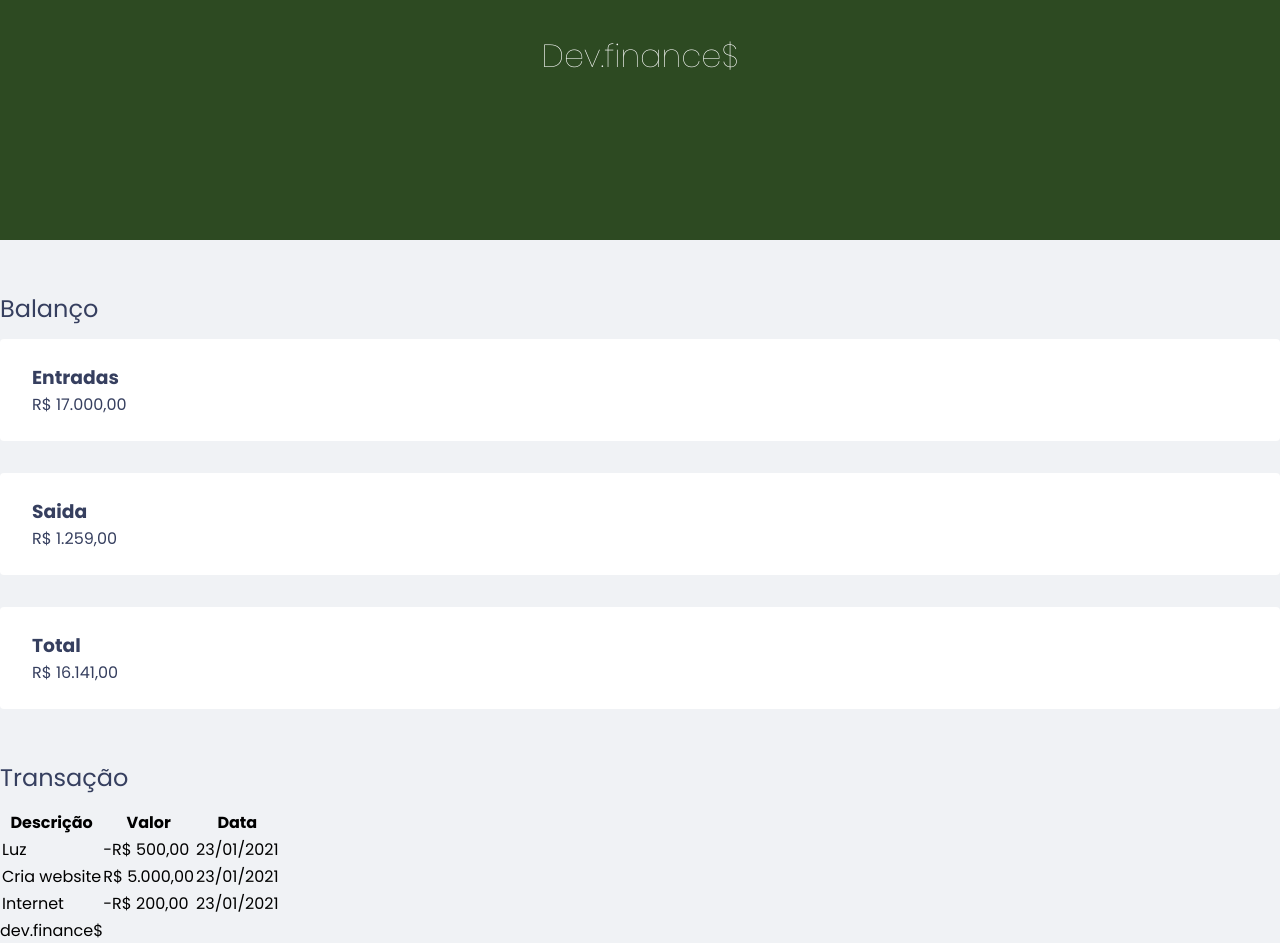
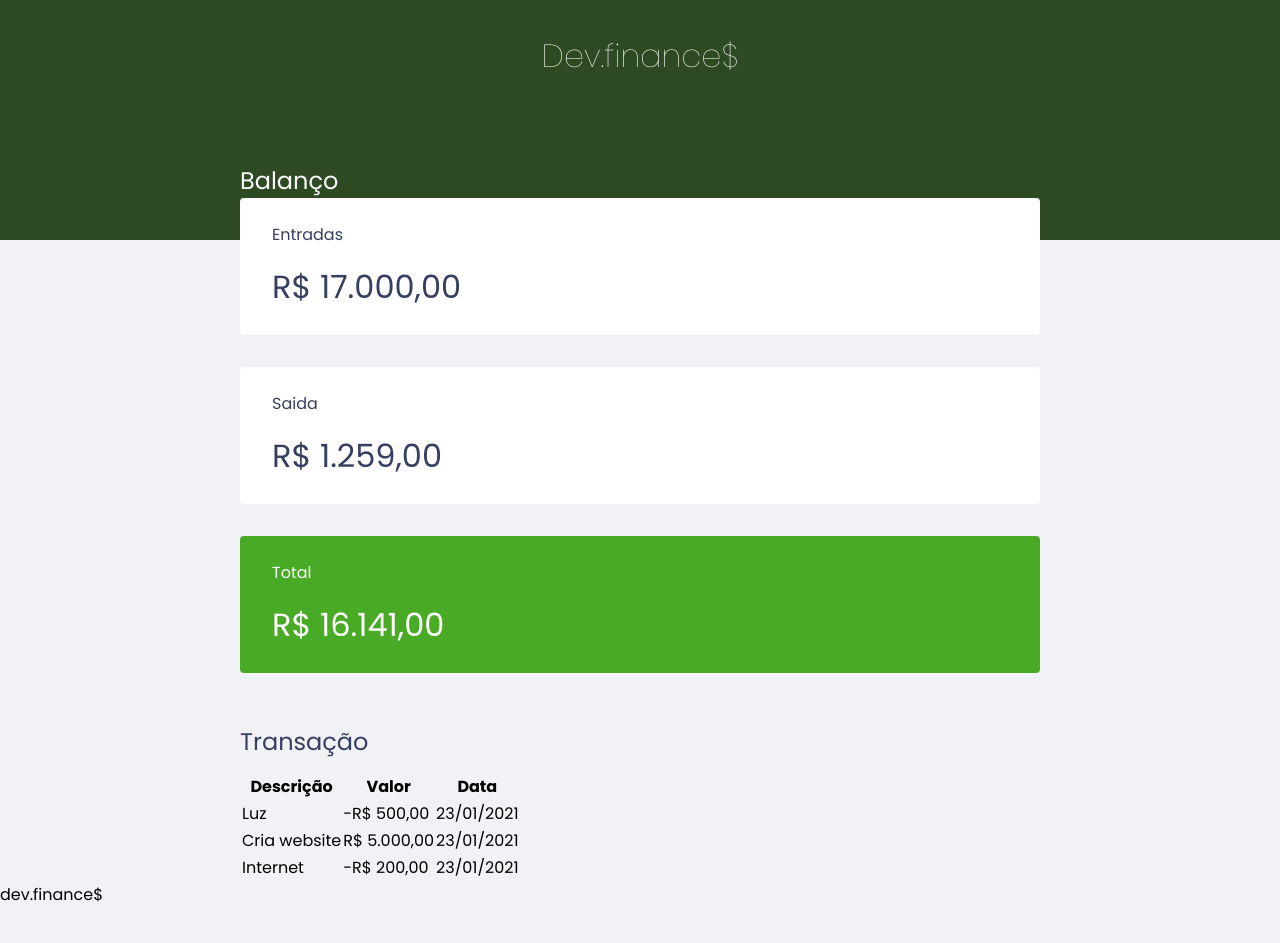
Before and after one commit to JoseHelioF/DevFinances, a plain HTML site: page index.html in a window 1280 px wide. After the commit the page ends 907 px from the top, so only its background shows below. Drawn offline with Linux system fonts and the light colour scheme.

Commit message:
Fim da aula 17/02/22

```diff
--- a/index.html
+++ b/index.html
@@ -18,20 +18,22 @@
         <h1 id="logo">Dev.finance$</h1>
     </header>
     <main class="container">
+        <section id="balance">
             <h2>Balanço</h2>
             <section class="card">
                 <h3>Entradas</h3>
                 <p>R$ 17.000,00</p>
-        </section >
+            </section>
             <section class="card">
                 <h3>Saida</h3>
                 <p>R$ 1.259,00</p>
             </section>
-        <section class="card">
+            <section class="card total">
                 <h3>Total</h3>
                 <p>R$ 16.141,00 </p>
             </section>
-        <section>
+        </section>
+        <section id="transaction">
             <h2>Transação</h2>
             <table>
                 <thead>
--- a/style.css
+++ b/style.css
@@ -12,11 +12,11 @@ body{
     font-family: "Poppins",sans-serif;
 }
 
-/* .container{
+.container{
     width: min(90vw,800px);
-    /* Centralzar *//*
+    /* Centralzar  */
     margin: auto;
-} */
+}
 
 /* Title */
 h2{
@@ -28,7 +28,7 @@ h2{
 /* Header==== */
 header{
     background: #2d4a22;
-    padding: 2rem 0 10rem; /*3 informações é acima, abaixo e laterais*/
+    padding: 2rem 0 10rem ; /*3 informações é acima, abaixo e laterais*/
     /* Alinhar texto */
     text-align: center;
 }
@@ -37,10 +37,32 @@ header{
     color: #fff;
     font-weight: 100;
 }
+
+#balance{
+ margin-top: -8rem;
+}
+#balance h2{
+    color: #fff;
+    margin-bottom: 0;
+}
 .card{
     background-color: #fff;
     padding: 1.5rem 2rem;
     border-radius: 0.25rem;
     margin-bottom: 2rem;
     color: var(--dark-blue);
+
 }
+.card h3{
+    font-weight: normal;
+    font-size: 1rem;
+}
+.card p{
+    font-size: 2rem;
+    line-height: 3rem;/*Espaçamento entre linhas*/
+    margin-top: 1rem;
+}
+.card.total{  /*Usa uma classe e outra ao mesmo tempo*/
+    background-color: #49aa25;
+    color: #fff;
+}
```
Lines whose indentation alone changed are shown as unchanged.
